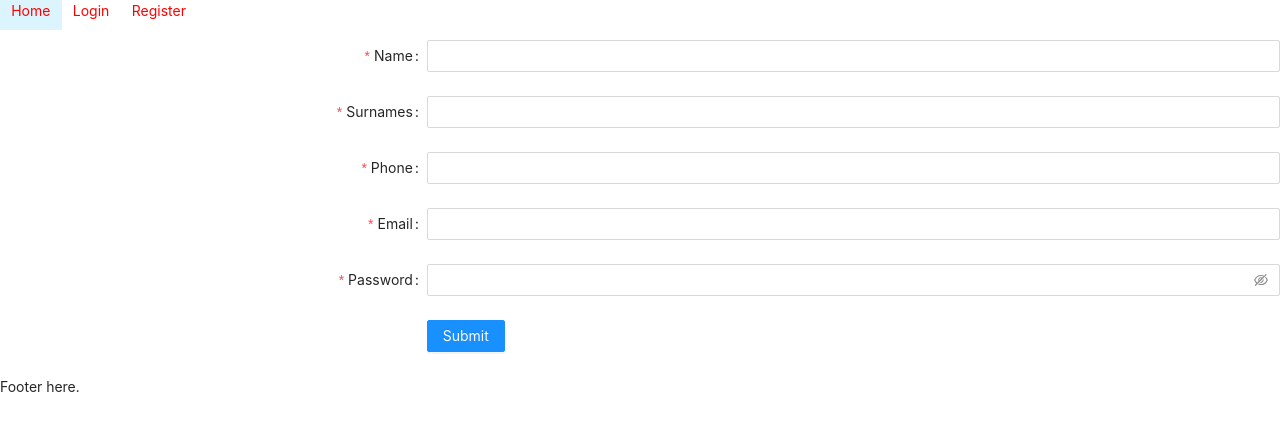
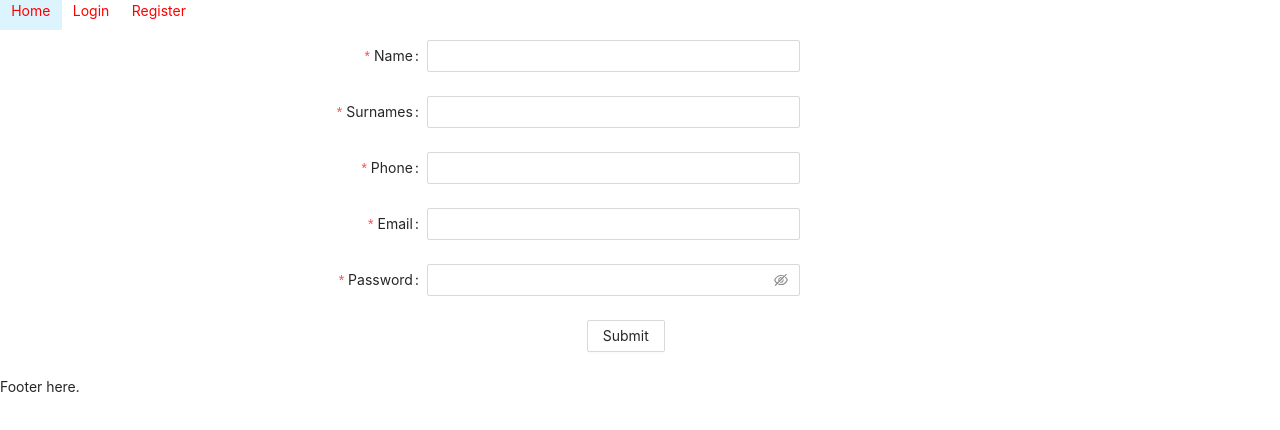
Before and after one commit to Agredas/AppDentalClinicFrontend, a React (Create React App) app in the folder frontend/: page /register in a window 1280 px wide. Shown: the top 430 px of the page. Built offline with nearby package versions, Linux system fonts and the light colour scheme.

Commit message:
Changing register.

```diff
--- a/frontend/src/containers/Register/Register.jsx
+++ b/frontend/src/containers/Register/Register.jsx
@@ -1,4 +1,6 @@
-import React from 'react';
+import React, {useState} from 'react';
+import {useHistory} from "react-router";
+
 import { Form, Input, Button, notification } from 'antd';
 import axios from 'axios';
 
@@ -7,40 +9,50 @@ const layout = {
         span: 8,
     },
     wrapperCol: {
-        span: 16,
+        span: 7,
     },
 };
 const tailLayout = {
     wrapperCol: {
-        offset: 8,
-        span: 16,
+        offset: 11,
+        span: 8,
     },
 };
 
+
 const Register = () =>{
 
-  const onFinish = (client) => {
-    axios.post('http://localhost:3001/client/register', client)
+    const history = useHistory();
+
+    const handleSubmit = event =>{
+        event.preventDefault(); // Prevent the page from refreshing.
+        const clientBody={
+            name: event.target.name.value,
+            surnames: event.target.surnames.value,
+            phone: event.target.phone.value,
+            email: event.target.email.value,
+            password: event.target.password.value
+        };
+        axios.post('http://localhost:3001/client/register', clientBody)
         .then(res => {
             console.log(res.data)
             notification.success({ message :'Registered client.',description:'Succesfully registered client.'})
+
+            setTimeout(() => {
+                history.push("/")
+            }, 1500);
         }).catch(error => {
             notification.error({ message: 'Registration error.', description: 'There was an error trying to register the client.' })
         })
-};
+    }
 
-  const onFinishFailed = (errorInfo) => {
-    console.log('Failed:', errorInfo);
-  };
     return (
-      <Form
+      <Form onSubmit={handleSubmit}
               {...layout}
               name="basic"
               initialValues={{
                   remember: true,
               }}
-              onFinish={onFinish}
-              onFinishFailed={onFinishFailed}
           >
               <Form.Item
                   label="Name"
@@ -88,7 +100,8 @@ const Register = () =>{
                       },
                       {
                         type:'email',
-                        message: 'The field must be an email.',
+                        pattern:/^(("[\w-\s]+")|([\w-]+(?:\.[\w-]+)*)|("[\w-\s]+")([\w-]+(?:\.[\w-]+)*))(@((?:[\w-]+\.)*\w[\w-]{0,66})\.([a-z]{2,6}(?:\.[a-z]{2})?)$)|(@\[?((25[0-5]\.|2[0-4][0-9]\.|1[0-9]{2}\.|[0-9]{1,2}\.))((25[0-5]|2[0-4][0-9]|1[0-9]{2}|[0-9]{1,2})\.){2}(25[0-5]|2[0-4][0-9]|1[0-9]{2}|[0-9]{1,2})\]?$)/,
+                        message: 'Your email must contain @ and finish with .com or .es.',
                     }
                   ]}
               >
@@ -112,11 +125,10 @@ const Register = () =>{
               </Form.Item>
 
               <Form.Item {...tailLayout}>
-                  <Button type="primary" htmlType="submit">
-                      Submit
-          </Button>
+                  <Button>Submit</Button>
               </Form.Item>
           </Form>
+
     )
 }
 
```
